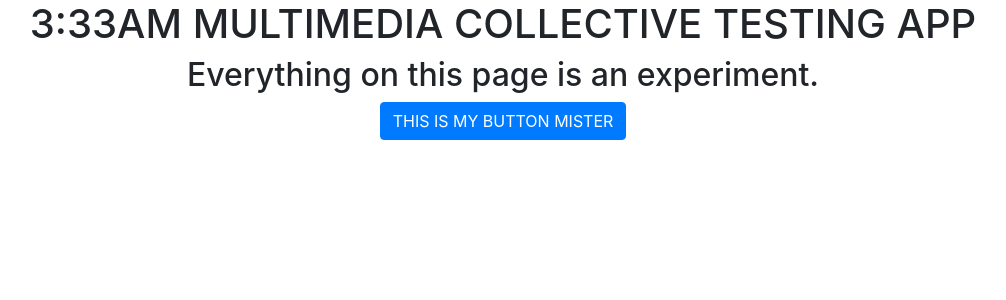
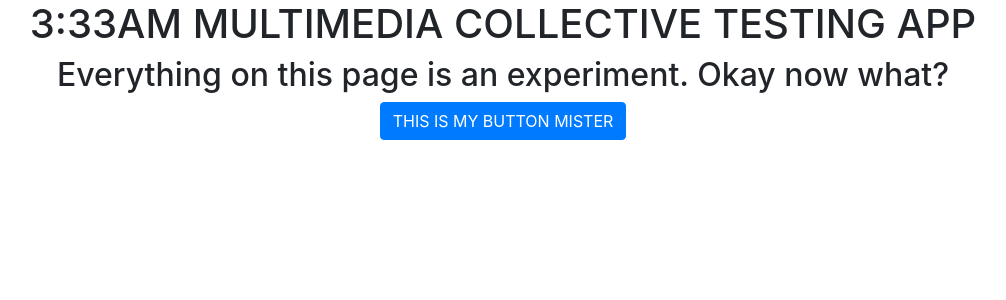
Before and after one commit to official333am/official333am-web, an Angular app in the folder official333am-web/: page / in a window 1280 px wide. Shown: the top 300 px of the page, without its empty margins (137-1143 px from the left). Built offline with nearby package versions, Linux system fonts and the light colour scheme.

Commit message:
Update app.component.html

```diff
--- a/official333am-web/src/app/app.component.html
+++ b/official333am-web/src/app/app.component.html
@@ -3,7 +3,7 @@
     3:33AM MULTIMEDIA COLLECTIVE TESTING APP
   </h1>
   <h2>
-    Everything on this page is an experiment.
+    Everything on this page is an experiment. Okay now what?
   </h2>
 </div>
 
```
